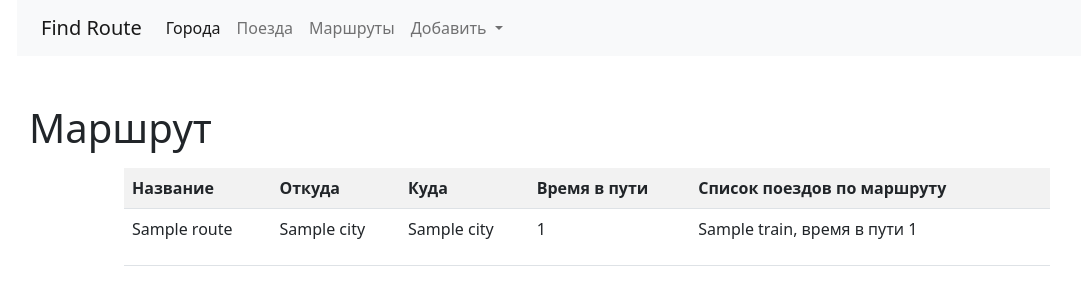
After one commit to ScrambleMyShamble/find_route, a Django app: page /detaillist/1/ in a window 1280 px wide. The commit adds this page. Shown: the top 305 px of the page, without its empty margins (53-1134 px from the left). Run offline with Django 4.2, Linux system fonts and the light colour scheme; tables that the repository leaves empty hold one stand-in row (values such as "Sample post"); some libraries are stand-ins or nearby versions.

Commit message:
add detail delete routes templates

```diff
--- /dev/null
+++ b/routes/templates/routes/route_detail.html
@@ -0,0 +1,43 @@
+{% extends 'base.html' %}
+{% block title %}Маршрут{% endblock %}
+
+{% block content %}
+<h1>Маршрут </h1>
+<div class="row ">
+    <div class="col-md-10 mx-auto my-2">
+        <table class="table table-striped">
+            <tr>
+                <th>Название</th>
+                <th>Откуда</th>
+                <th>Куда</th>
+                <th>Время в пути</th>
+                <th>Список поездов по маршруту</th>
+                <th>&nbsp;</th>
+            </tr>
+            <tr>
+                <td>
+                    {{object.name}}
+                </td>
+                <td>{{object.from_city}}</td>
+                <td>{{object.to_city}}</td>
+                <td>{{object.travel_times}}</td>
+                <td>
+                    {% for train in object.trains.all%}
+                    <p>{{train}}, время в пути {{train.travel_time}}</p>
+                    {% endfor %}
+                </td>
+                <td>
+                    {% if user.is_authenticated%}
+                    <a href="#">
+                        <button type="submit" class="btn btn-danger"> Удалить </button>
+                    </a>
+                    {% endif %} &nbsp;
+                </td>
+
+            </tr>
+
+
+        </table>
+    </div>
+</div>
+{% endblock %}
--- a/routes/templates/routes/route_list.html
+++ b/routes/templates/routes/route_list.html
@@ -15,7 +15,7 @@
         {% for object in page_obj %}
             <tr>
                 <td>
-                    <a href="#">{{object.name}}</a>
+                    <a href="{% url 'route_detail' pk=object.pk%}">{{object.name}}</a>
                 </td>
                 <td>{{object.from_city}}</td>
                 <td>{{object.to_city}}</td>
--- a/routes/views.py
+++ b/routes/views.py
@@ -1,6 +1,8 @@
 from django.contrib import messages
+from django.contrib.auth.mixins import LoginRequiredMixin
 from django.shortcuts import render, redirect
-from django.views.generic import ListView
+from django.urls import reverse_lazy
+from django.views.generic import ListView, DetailView, DeleteView
 
 from .forms import RouteForm, RouteModelForm
 from .utils import get_routes
@@ -72,3 +74,17 @@ class RouteListView(ListView):
     paginate_by = 10
     model = Route
     template_name = 'routes/route_list.html'
+
+
+class RouteDetailView(DetailView):
+    queryset = Route.objects.all()
+    template_name = 'routes/route_detail.html'
+
+
+class RouteDeleteView(LoginRequiredMixin, DeleteView):
+    model = Route
+    success_url = reverse_lazy('home')
+
+    def get(self, request, *args, **kwargs):
+        messages.success(request, 'Маршрут успешно удален')
+        return self.post(request, *args, **kwargs)
--- a/templates/base.html
+++ b/templates/base.html
@@ -29,7 +29,7 @@
                     <a class="nav-link" href="{% url 'trains:home' %}">Поезда</a>
                 </li>
                 <li class="nav-item">
-                    <a class="nav-link" href="#">Маршруты</a>
+                    <a class="nav-link" href="{% url 'route_list' %}">Маршруты</a>
                 </li>
                 <li class="nav-item dropdown">
                     <a class="nav-link dropdown-toggle" href="#" id="navbarDropdownMenuLink" role="button"
--- a/travel/urls.py
+++ b/travel/urls.py
@@ -15,7 +15,8 @@ Including another URLconf
 """
 from django.contrib import admin
 from django.urls import path, include
-from routes.views import home, find_routes, add_route, save_route, RouteListView
+from routes.views import home, find_routes, add_route, save_route, RouteListView, RouteDetailView, RouteDeleteView
+
 
 urlpatterns = [
     path('admin/', admin.site.urls),
@@ -26,4 +27,6 @@ urlpatterns = [
     path('add_route/', add_route, name='add_route'),
     path('save_route/', save_route, name='save_route'),
     path('routelist/', RouteListView.as_view(), name='route_list'),
+    path('detaillist/<int:pk>/', RouteDetailView.as_view(), name='route_detail'),
+    path('delete/<int:pk>/', RouteDeleteView.as_view(), name='delete'),
 ]
```
